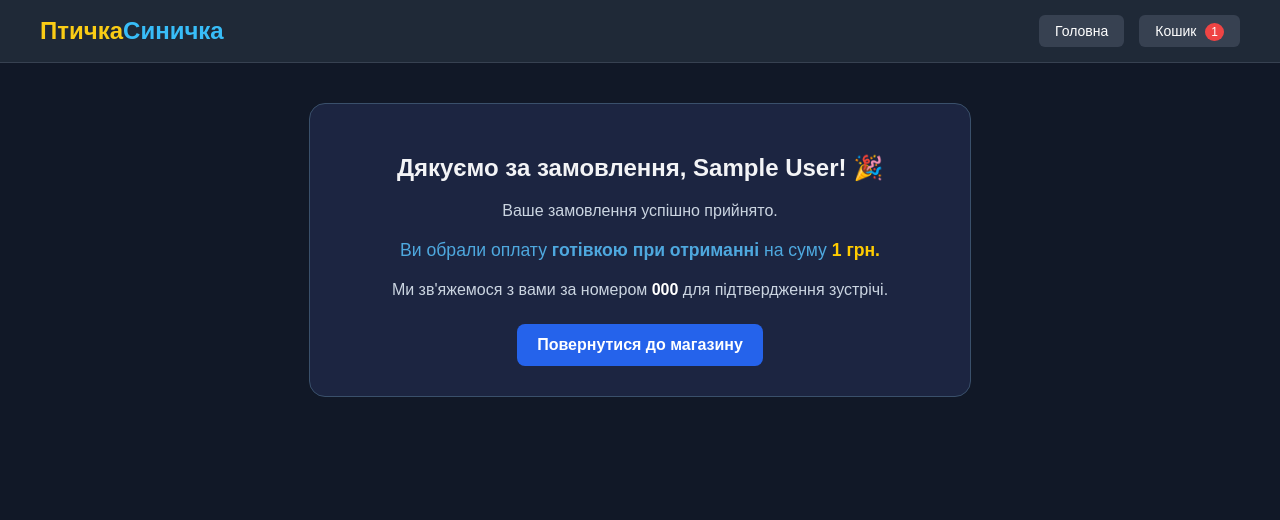
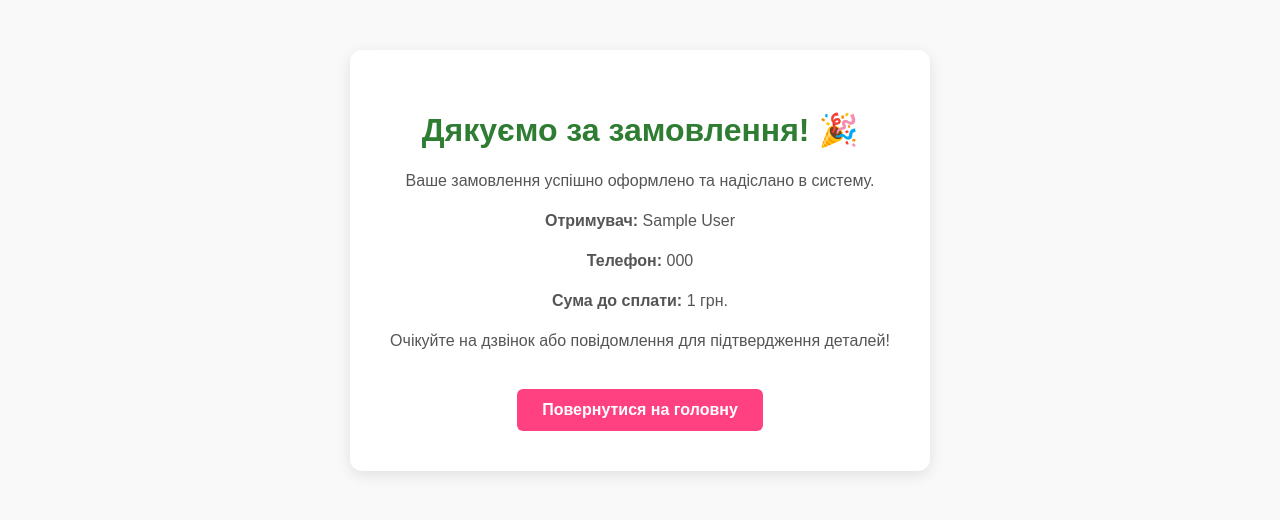
Before and after one commit to arthurkotelevets-lang/shop, a Flask app: template templates/order_success.html in a window 1280 px wide. Shown: the top 520 px of the page. Run offline with Flask 3, Linux system fonts and the light colour scheme; the template is opened without the code that fills it: most values are stand-ins (such as "Sample title", 1, 10 or a date in 2020).

Commit message:
Update order_success.html

```diff
--- a/templates/order_success.html
+++ b/templates/order_success.html
@@ -1,24 +1,60 @@
-{% extends 'base.html' %}
+<!DOCTYPE html>
+<html lang="uk">
+<head>
+    <meta charset="UTF-8">
+    <title>Замовлення прийнято</title>
+    <link rel="stylesheet" href="{{ url_for('static', filename='style.css') }}">
+    <style>
+        body {
+            font-family: Arial, sans-serif;
+            background-color: #f9f9f9;
+            text-align: center;
+            padding: 50px;
+        }
+        .success-container {
+            background: #fff;
+            max-width: 500px;
+            margin: 0 auto;
+            padding: 40px;
+            border-radius: 12px;
+            box-shadow: 0 4px 15px rgba(0,0,0,0.1);
+        }
+        h1 {
+            color: #2e7d32;
+            margin-bottom: 20px;
+        }
+        p {
+            color: #555;
+            font-size: 16px;
+            line-height: 1.5;
+        }
+        .btn-home {
+            display: inline-block;
+            margin-top: 20px;
+            padding: 12px 25px;
+            background-color: #ff4081;
+            color: white;
+            text-decoration: none;
+            border-radius: 6px;
+            font-weight: bold;
+        }
+        .btn-home:hover {
+            background-color: #e91e63;
+        }
+    </style>
+</head>
+<body>
 
-{% block content %}
-<div class="success-container" style="text-align: center; max-width: 600px; margin: 40px auto; background: #1c2541; padding: 30px; border-radius: 16px; border: 1px solid #3a506b;">
-    <h2>Дякуємо за замовлення, {{ full_name }}! 🎉</h2>
-    <p style="color: #cbd5e1; font-size: 16px;">Ваше замовлення успішно прийнято.</p>
+    <div class="success-container">
+        <h1>Дякуємо за замовлення! 🎉</h1>
+        <p>Ваше замовлення успішно оформлено та надіслано в систему.</p>
+        <p><b>Отримувач:</b> {{ full_name }}</p>
+        <p><b>Телефон:</b> {{ phone }}</p>
+        <p><b>Сума до сплати:</b> {{ total_price }} грн.</p>
+        <p>Очікуйте на дзвінок або повідомлення для підтвердження деталей!</p>
 
-    {% if payment == 'card' %}
-    <div class="card-payment-info" style="background: #121829; padding: 20px; border-radius: 12px; margin: 20px 0; border: 1px solid #3a506b;">
-        <h3 style="color: #ffffff; margin-top: 0;">Реквізити для оплати на картку:</h3>
-        <p class="card-number" style="font-size: 1.2rem; color: #4ea8de; font-weight: bold; letter-spacing: 1px;">4874 0700 7303 6467</p>
-        <p class="card-note" style="color: #cbd5e1; font-size: 14px;">Будь ласка, перекажіть <b style="color: #ffcc00;">{{ total_price }} грн.</b> на цю картку.</p>
+        <a href="{{ url_for('index') }}" class="btn-home">Повернутися на головну</a>
     </div>
-    {% else %}
-    <p class="cash-note" style="font-size: 1.1rem; color: #4ea8de; margin: 20px 0;">
-        Ви обрали оплату <b>готівкою при отриманні</b> на суму <b style="color: #ffcc00;">{{ total_price }} грн.</b>
-    </p>
-    {% endif %}
 
-    <p style="color: #cbd5e1; margin-bottom: 25px;">Ми зв'яжемося з вами за номером <b style="color: #ffffff;">{{ phone }}</b> для підтвердження зустрічі.</p>
-
-    <a href="/" class="btn-primary" style="display: inline-block;">Повернутися до магазину</a>
-</div>
-{% endblock %}
+</body>
+</html>
```
